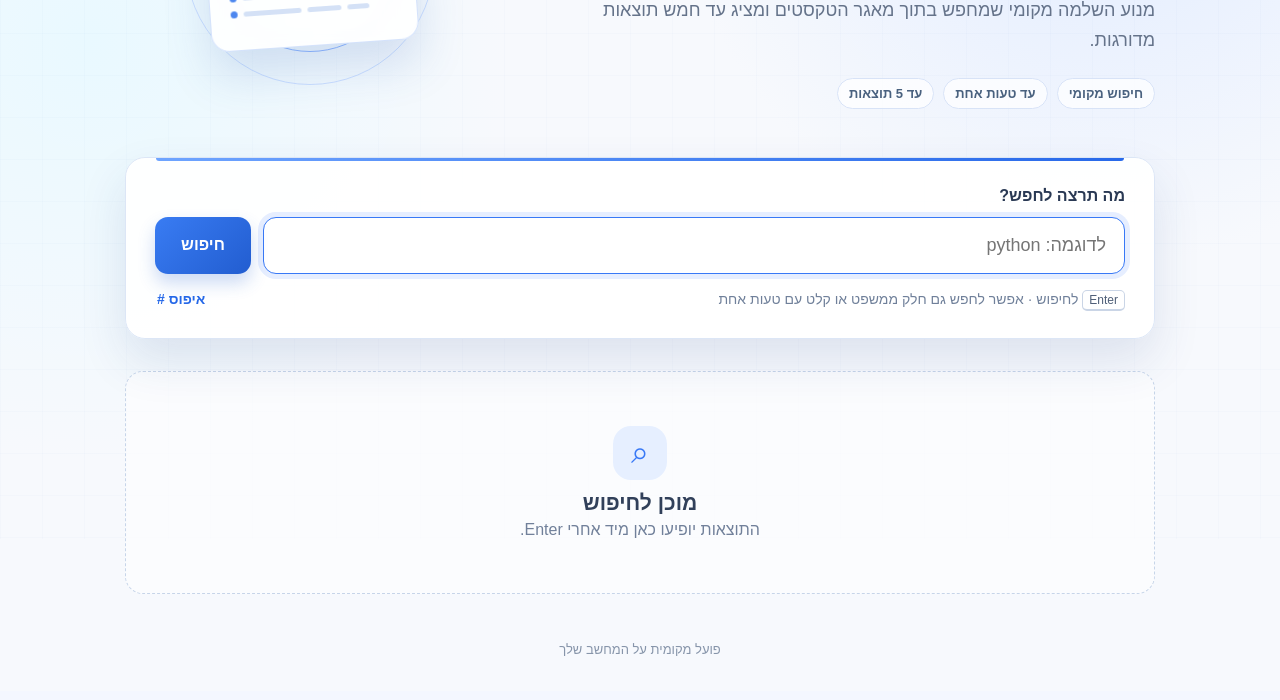
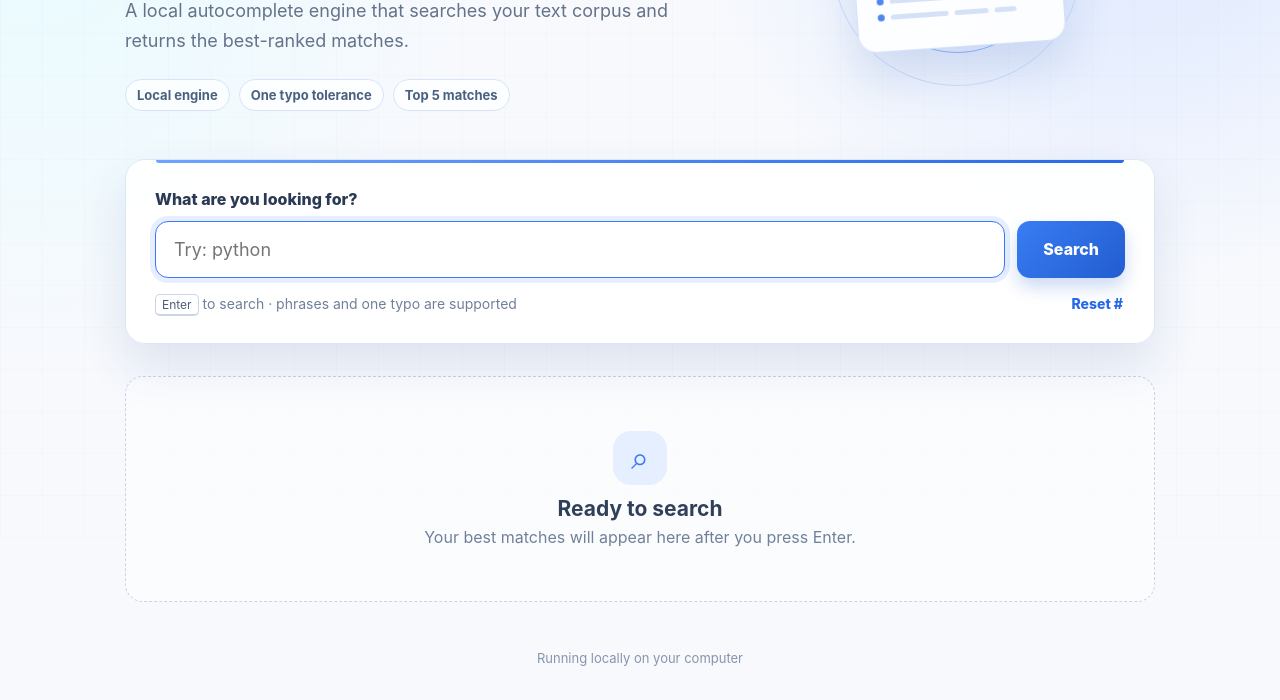
Before and after one commit to Scaleup-Excellenteam/COD, a plain HTML site: page web/index.html in a window 1280 px wide. Shown: the part 261-961 px from the top of the page. Drawn offline with Linux system fonts and the light colour scheme.

Commit message:
Redesign web interface in English

```diff
--- a/web/app.js
+++ b/web/app.js
@@ -20,7 +20,7 @@ function emptyState(title, message) {
 
 function renderResults(data) {
   if (!data.suggestions.length) {
-    emptyState("לא נמצאו השלמות", "נסה להקליד ביטוי אחר או פחות תווים.");
+    emptyState("No matches found", "Try another phrase or use fewer characters.");
     return;
   }
 
@@ -35,7 +35,7 @@ function renderResults(data) {
 
   resultArea.innerHTML = `
     <div class="results-header">
-      <h2>${data.suggestions.length} הצעות נמצאו</h2>
+      <h2>${data.suggestions.length} matching suggestions</h2>
       <span class="timing">${data.elapsed_ms} ms</span>
     </div>
     <div class="result-list">${cards}</div>`;
@@ -44,18 +44,18 @@ function renderResults(data) {
 async function search() {
   const query = queryInput.value;
   if (!query.trim()) {
-    emptyState("מוכן לחיפוש", "הקלד טקסט ולחץ Enter.");
+    emptyState("Ready to search", "Type text and press Enter.");
     return;
   }
   if (query === "#") {
     queryInput.value = "";
-    emptyState("החיפוש אופס", "אפשר להתחיל חיפוש חדש.");
+    emptyState("Search reset", "You can start a new search.");
     queryInput.focus();
     return;
   }
 
   searchButton.disabled = true;
-  searchButton.textContent = "מחפש...";
+  searchButton.textContent = "Searching...";
   try {
     const response = await fetch("/api/suggestions", {
       method: "POST",
@@ -63,13 +63,13 @@ async function search() {
       body: JSON.stringify({ query }),
     });
     const data = await response.json();
-    if (!response.ok) throw new Error(data.error || "החיפוש נכשל.");
+    if (!response.ok) throw new Error(data.error || "Search failed.");
     renderResults(data);
   } catch (error) {
     resultArea.innerHTML = `<div class="error">${escapeHtml(error.message)}</div>`;
   } finally {
     searchButton.disabled = false;
-    searchButton.textContent = "חיפוש";
+    searchButton.textContent = "Search";
   }
 }
 
@@ -79,6 +79,6 @@ queryInput.addEventListener("keydown", (event) => {
 searchButton.addEventListener("click", search);
 resetButton.addEventListener("click", () => {
   queryInput.value = "";
-  emptyState("החיפוש אופס", "אפשר להתחיל חיפוש חדש.");
+  emptyState("Search reset", "You can start a new search.");
   queryInput.focus();
 });
--- a/web/index.html
+++ b/web/index.html
@@ -1,5 +1,5 @@
 <!doctype html>
-<html lang="he" dir="rtl">
+<html lang="en" dir="ltr">
   <head>
     <meta charset="utf-8" />
     <meta name="viewport" content="width=device-width, initial-scale=1" />
@@ -11,10 +11,10 @@
       <header class="hero">
         <div class="hero-copy">
           <div class="brand-row"><span class="brand-dot"></span><span>Autocomplete Engine</span></div>
-          <h1>מצא את המשפט<br /><em>הנכון</em> במהירות.</h1>
-          <p>מנוע השלמה מקומי שמחפש בתוך מאגר הטקסטים ומציג עד חמש תוצאות מדורגות.</p>
-          <div class="feature-list" aria-label="יכולות המנוע">
-            <span>חיפוש מקומי</span><span>עד טעות אחת</span><span>עד 5 תוצאות</span>
+          <h1>Find the right line.<br /><em>Instantly.</em></h1>
+          <p>A local autocomplete engine that searches your text corpus and returns the best-ranked matches.</p>
+          <div class="feature-list" aria-label="Engine capabilities">
+            <span>Local engine</span><span>One typo tolerance</span><span>Top 5 matches</span>
           </div>
         </div>
         <div class="hero-visual" aria-hidden="true">
@@ -30,27 +30,27 @@
         </div>
       </header>
 
-      <section class="search-panel" aria-label="חיפוש השלמות">
-        <label for="query">מה תרצה לחפש?</label>
+      <section class="search-panel" aria-label="Autocomplete search">
+        <label for="query">What are you looking for?</label>
         <div class="search-row">
-          <input id="query" type="text" autocomplete="off" spellcheck="false" placeholder="לדוגמה: python" autofocus />
-          <button id="search-button" type="button">חיפוש</button>
+          <input id="query" type="text" autocomplete="off" spellcheck="false" placeholder="Try: python" autofocus />
+          <button id="search-button" type="button">Search</button>
         </div>
         <div class="helper-row">
-          <span><kbd>Enter</kbd> לחיפוש · אפשר לחפש גם חלק ממשפט או קלט עם טעות אחת</span>
-          <button id="reset-button" type="button" class="text-button">איפוס #</button>
+          <span><kbd>Enter</kbd> to search · phrases and one typo are supported</span>
+          <button id="reset-button" type="button" class="text-button">Reset #</button>
         </div>
       </section>
 
       <section id="result-area" class="result-area" aria-live="polite">
         <div class="empty-state">
           <div class="empty-mark">⌕</div>
-          <h2>מוכן לחיפוש</h2>
-          <p>התוצאות יופיעו כאן מיד אחרי Enter.</p>
+          <h2>Ready to search</h2>
+          <p>Your best matches will appear here after you press Enter.</p>
         </div>
       </section>
     </main>
-    <footer>פועל מקומית על המחשב שלך</footer>
+    <footer>Running locally on your computer</footer>
     <script src="app.js"></script>
   </body>
 </html>
--- a/web/styles.css
+++ b/web/styles.css
@@ -1,17 +1,17 @@
 :root {
-  font-family: Arial, "Segoe UI", sans-serif;
+  font-family: Inter, "Segoe UI", Arial, sans-serif;
   color: #17233a;
   background: #f4f7ff;
 }
 
 * { box-sizing: border-box; }
 
-body { margin: 0; min-height: 100vh; overflow-x: hidden; background: radial-gradient(circle at 86% 10%, #e0ebff 0, transparent 27rem), radial-gradient(circle at 7% 32%, #e9f9ff 0, transparent 26rem), #f7f9fd; }
-body::before { position: fixed; content: ""; inset: 0; pointer-events: none; opacity: .45; background-image: linear-gradient(rgba(45, 91, 184, .035) 1px, transparent 1px), linear-gradient(90deg, rgba(45, 91, 184, .035) 1px, transparent 1px); background-size: 42px 42px; }
+body { margin: 0; min-height: 100vh; overflow-x: hidden; background: radial-gradient(circle at 88% 10%, #d9e5ff 0, transparent 28rem), radial-gradient(circle at 3% 20%, #e9fbff 0, transparent 27rem), #f7f9fd; }
+body::before { position: fixed; content: ""; inset: 0; pointer-events: none; opacity: .5; background-image: linear-gradient(rgba(45, 91, 184, .035) 1px, transparent 1px), linear-gradient(90deg, rgba(45, 91, 184, .035) 1px, transparent 1px); background-size: 42px 42px; }
 
 .page-shell { position: relative; z-index: 1; width: min(1030px, calc(100% - 40px)); margin: 0 auto; padding: 72px 0 48px; }
 
-.hero { display: grid; grid-template-columns: 1.25fr .75fr; gap: 42px; align-items: center; text-align: right; margin-bottom: 48px; }
+.hero { display: grid; grid-template-columns: 1.2fr .8fr; gap: 42px; align-items: center; text-align: left; margin-bottom: 48px; }
 .brand-row { display: flex; gap: 10px; align-items: center; color: #4773bf; font-size: 13px; font-weight: 800; letter-spacing: .06em; direction: ltr; justify-content: flex-start; text-transform: uppercase; }
 .brand-dot { width: 9px; height: 9px; border-radius: 50%; background: #3e7df6; box-shadow: 0 0 0 6px #dfeaff; }
 h1 { margin: 17px 0 16px; font-size: clamp(40px, 5vw, 64px); line-height: 1.06; letter-spacing: -0.055em; }
@@ -35,7 +35,7 @@ h1 em { font-style: normal; color: #2f6fe9; }
 .search-panel { position: relative; background: rgba(255,255,255,.93); border: 1px solid #dce6f6; box-shadow: 0 22px 48px rgba(31, 65, 128, .12); padding: 29px; border-radius: 20px; }
 .search-panel::before { position: absolute; content: ""; top: 0; right: 30px; left: 30px; height: 3px; border-radius: 0 0 4px 4px; background: linear-gradient(90deg, #6ea4ff, #2869e9); }
 label { display: block; margin-bottom: 12px; color: #2a3954; font-weight: 800; }
-.search-row { display: flex; gap: 12px; direction: rtl; }
+.search-row { display: flex; gap: 12px; direction: ltr; }
 input { flex: 1; min-width: 0; border: 1px solid #cbd8ea; border-radius: 13px; padding: 17px 18px; font: inherit; font-size: 18px; color: #17233a; background: #f9fbff; outline: none; transition: border-color .2s ease, box-shadow .2s ease, background .2s ease; }
 input:focus { border-color: #3979f6; box-shadow: 0 0 0 5px #e6eeff; background: #fff; }
 button { border: 0; border-radius: 13px; padding: 0 26px; font: inherit; font-weight: 800; cursor: pointer; color: #fff; background: linear-gradient(135deg, #397cf3, #225dd0); box-shadow: 0 9px 17px rgba(37, 95, 207, .23); transition: transform .15s ease, box-shadow .15s ease, filter .15s ease; }
```
